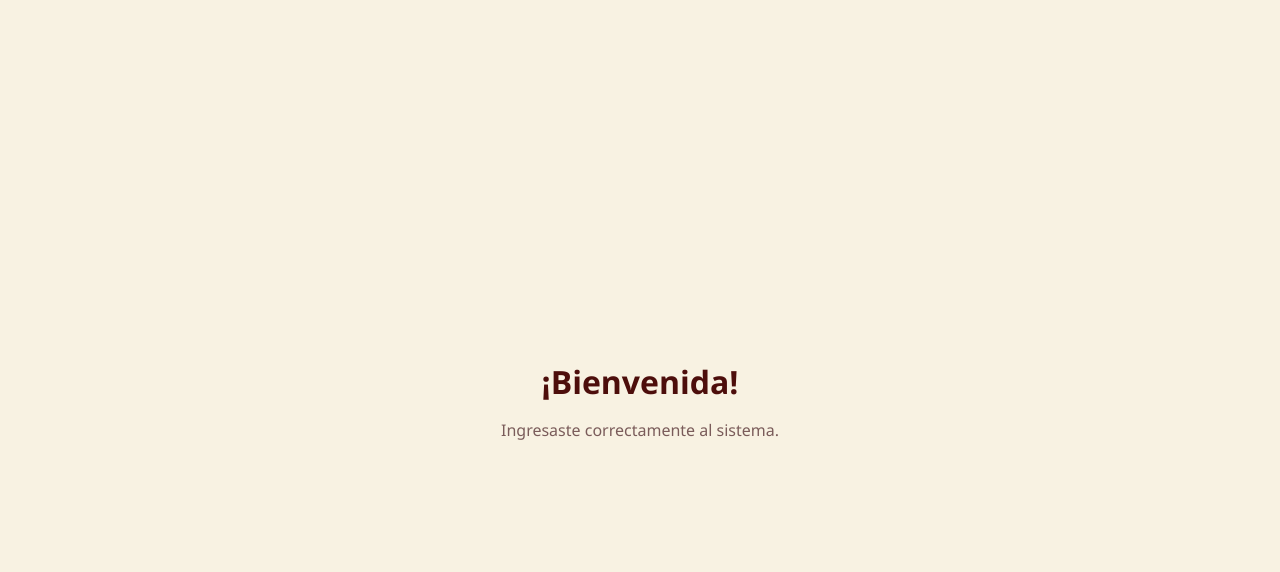
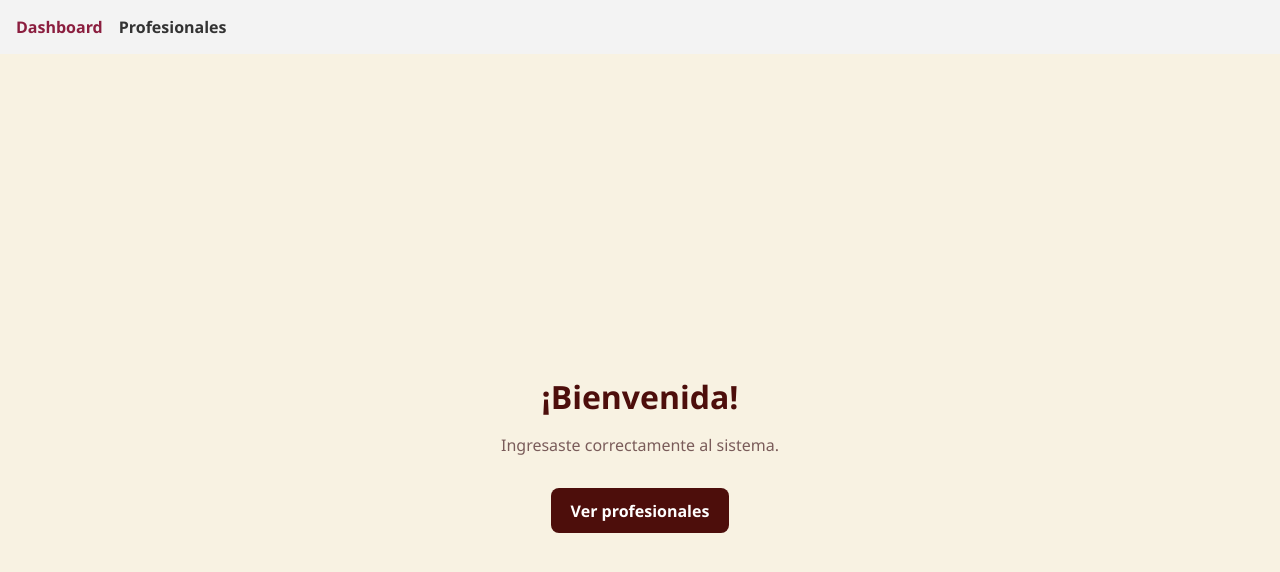
Before and after one commit to AmirCNet/PsicoRed, a Vue app in the folder PsicoRed/: page /dashboard in a window 1280 px wide. Shown: the top 572 px of the page. Built offline with nearby package versions, Linux system fonts and the light colour scheme; sample sign-in values are in the browser's storage.

Commit message:
Cambios para la navegación al listado de profesionales desde el dashboard

```diff
--- a/PsicoRed/src/App.vue
+++ b/PsicoRed/src/App.vue
@@ -1,7 +1,39 @@
 <script setup>
-import { RouterView } from 'vue-router'
+import { ref, onMounted } from 'vue'
+
+const isLogged = ref(false)
+
+onMounted(() => {
+  isLogged.value = !!localStorage.getItem('user')
+})
 </script>
 
 <template>
-  <RouterView />
+  <div>
+    <nav v-if="isLogged" class="nav">
+      <router-link to="/dashboard">Dashboard</router-link>
+      <router-link to="/profesionales">Profesionales</router-link>
+    </nav>
+
+    <router-view />
+  </div>
 </template>
+
+<style scoped>
+.nav {
+  display: flex;
+  gap: 1rem;
+  padding: 1rem;
+  background: #f3f3f3;
+}
+
+.nav a {
+  text-decoration: none;
+  font-weight: 600;
+  color: #333;
+}
+
+.nav a.router-link-active {
+  color: #8b1e3f;
+}
+</style>
--- a/PsicoRed/src/components/profesionales/ProfesionalList.vue
+++ b/PsicoRed/src/components/profesionales/ProfesionalList.vue
@@ -1,9 +1,15 @@
 <script setup>
+defineProps(['profesionales'])
 </script>
 
 <template>
   <div>
-    <h2>Listado de Profesionales</h2>
-    <p>Acá van a aparecer los profesionales...</p>
+    <h2>Listado</h2>
+
+    <ul>
+      <li v-for="p in profesionales" :key="p.id">
+        {{ p.nombre }} - {{ p.especialidad }}
+      </li>
+    </ul>
   </div>
 </template>
--- a/PsicoRed/src/services/profesionalService.js
+++ b/PsicoRed/src/services/profesionalService.js
@@ -0,0 +1,9 @@
+let profesionales = [
+  { id: 1, nombre: "Dr. Camargo", especialidad: "Ansiedad" },
+  { id: 2, nombre: "Lic. Sandoval", especialidad: "Infantil" },
+  { id: 3, nombre: "Dra. Inostroza", especialidad: "Depresión" }
+]
+
+export const getProfesionales = async () => {
+  return profesionales
+}
--- a/PsicoRed/src/views/Dashboard.vue
+++ b/PsicoRed/src/views/Dashboard.vue
@@ -2,6 +2,9 @@
   <div class="dashboard">
     <h1>¡Bienvenida!</h1>
     <p>Ingresaste correctamente al sistema.</p>
+    <router-link to="/profesionales" class="btn">
+      Ver profesionales
+    </router-link>
   </div>
 </template>
 
@@ -25,4 +28,18 @@
 .dashboard p {
   color: var(--text-soft);
 }
+
+.btn {
+  margin-top: 1rem;
+  padding: 0.7rem 1.2rem;
+  background: var(--wine);
+  color: white;
+  border-radius: 8px;
+  text-decoration: none;
+  font-weight: 600;
+}
+
+.btn:hover {
+  background: var(--wine-light);
+}
 </style>
--- a/PsicoRed/src/views/Profesionales.vue
+++ b/PsicoRed/src/views/Profesionales.vue
@@ -1,10 +1,18 @@
 <script setup>
+import { ref, onMounted } from 'vue'
 import ProfesionalList from '../components/profesionales/ProfesionalList.vue'
+import { getProfesionales } from '../services/profesionalService'
+
+const profesionales = ref([])
+
+onMounted(async () => {
+  profesionales.value = await getProfesionales()
+})
 </script>
 
 <template>
   <div>
     <h1>Gestión de Profesionales</h1>
-    <ProfesionalList />
+    <ProfesionalList :profesionales="profesionales" />
   </div>
 </template>
```
